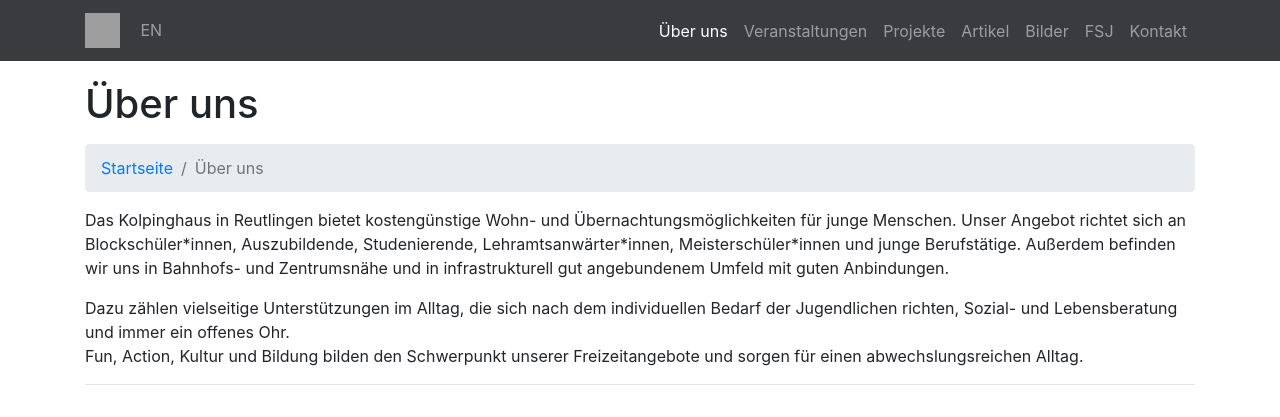
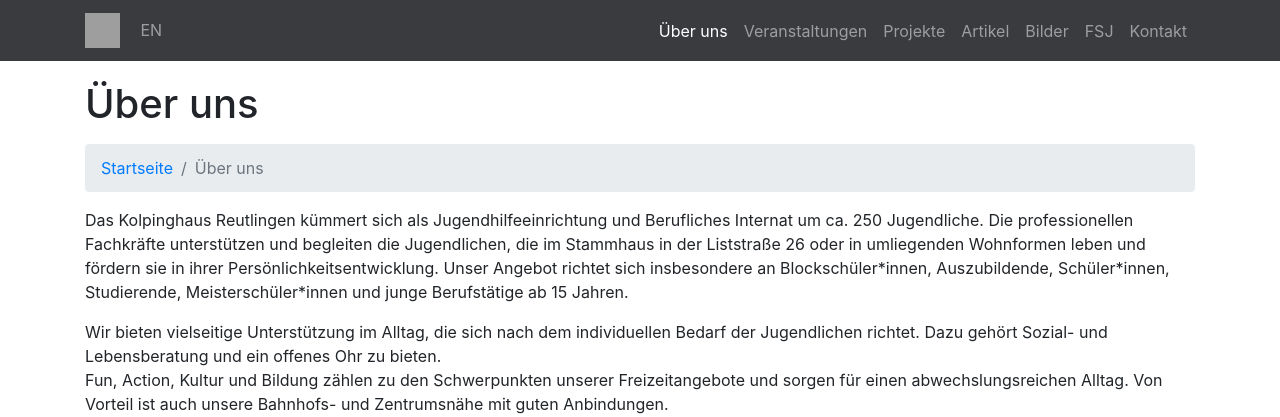
Before and after one commit to kolpinghaus-reutlingen/kolpinghaus-reutlingen.de, a Jekyll site: the page built from ueber-uns.md, in a window 1280 px wide and 900 px high, cut to the strip 0-417 px from the top of the window. Built offline with Jekyll 4.4.1, drawn with Linux system fonts in a browser that asks for light colours; nearby versions of some CDN libraries; comment, search, counter and statistics services are not loaded; grey boxes are pictures that could not be loaded.

Commit message:
Update ueber-uns.md

```diff
--- a/ueber-uns.md
+++ b/ueber-uns.md
@@ -12,10 +12,13 @@ redirect_from:
   - /en/ueber-uns/
 ---
 
-Das Kolpinghaus in Reutlingen bietet kostengünstige Wohn- und Übernachtungsmöglichkeiten für junge Menschen. Unser Angebot richtet sich an Blockschüler\*innen, Auszubildende, Studenierende, Lehramtsanwärter\*innen, Meisterschüler\*innen und junge Berufstätige. Außerdem befinden wir uns in Bahnhofs- und Zentrumsnähe und in infrastrukturell gut angebundenem Umfeld mit guten Anbindungen.
+Das Kolpinghaus Reutlingen kümmert sich als Jugendhilfeeinrichtung und Berufliches Internat um ca. 250 Jugendliche. Die professionellen Fachkräfte unterstützen und begleiten die Jugendlichen, die im Stammhaus in der Liststraße 26 oder in umliegenden Wohnformen leben und fördern sie in ihrer Persönlichkeitsentwicklung.
+Unser Angebot richtet sich insbesondere an Blockschüler\*innen, Auszubildende, Schüler\*innen, Studierende, Meisterschüler\*innen und junge Berufstätige ab 15 Jahren.<br>
 
-Dazu zählen vielseitige Unterstützungen im Alltag, die sich nach dem individuellen Bedarf der Jugendlichen richten, Sozial- und Lebensberatung und immer ein offenes Ohr.<br>
-Fun, Action, Kultur und Bildung bilden den Schwerpunkt unserer Freizeitangebote und sorgen für einen abwechslungsreichen Alltag.
+Wir bieten vielseitige Unterstützung im Alltag, die sich nach dem individuellen Bedarf der Jugendlichen richtet. Dazu gehört Sozial- und Lebensberatung und ein offenes Ohr zu bieten.<br>
+Fun, Action, Kultur und Bildung zählen zu den Schwerpunkten unserer Freizeitangebote und sorgen für einen abwechslungsreichen Alltag.
+Von Vorteil ist auch unsere Bahnhofs- und Zentrumsnähe mit guten Anbindungen.
+
 
 ---
 
```
